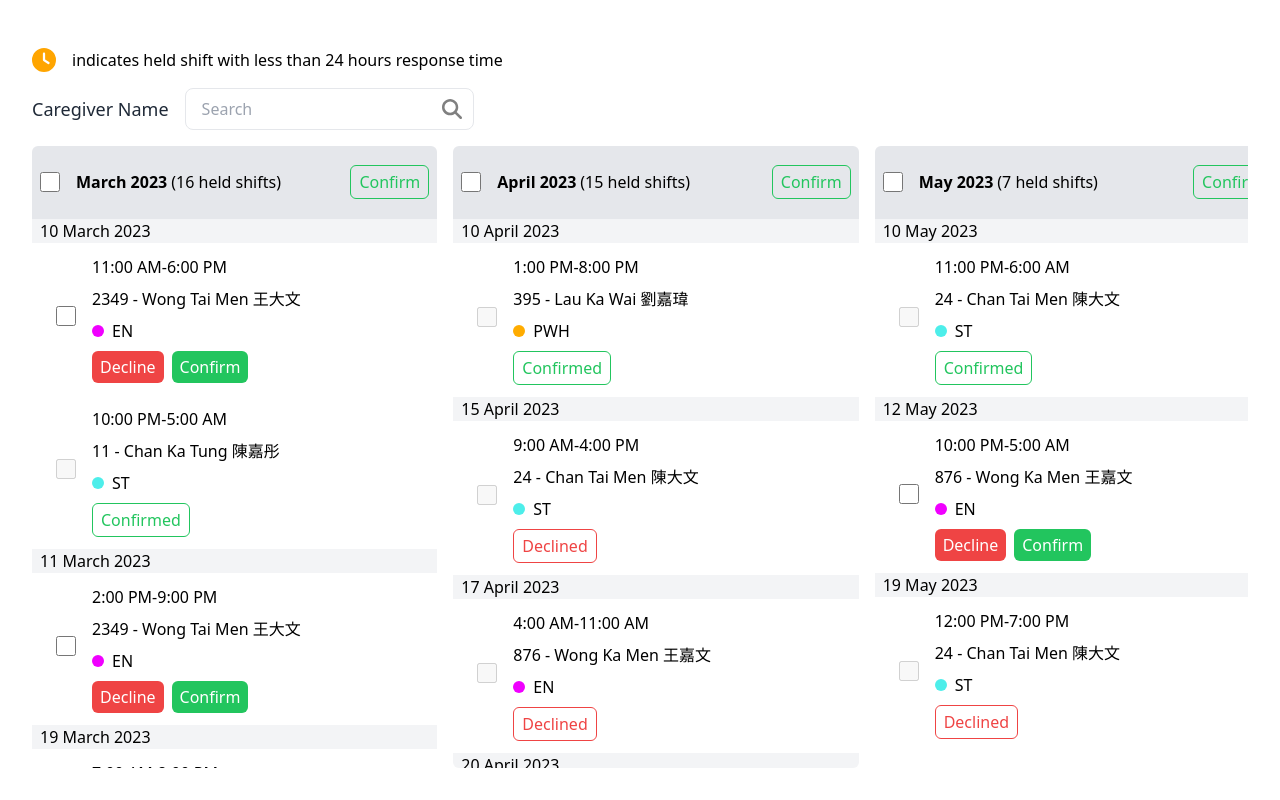
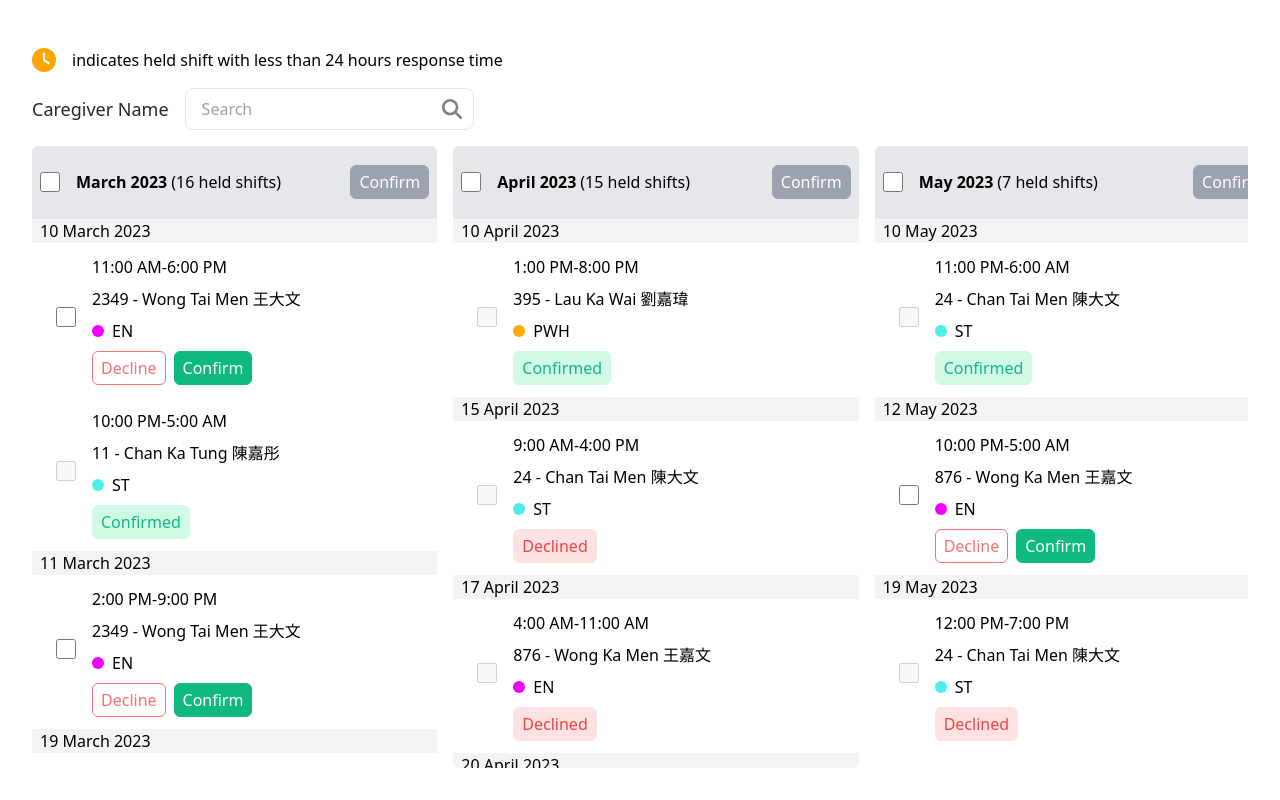
Before and after one commit to yilverdeja/caregiver-admin-dashboard, a React (Vite) app in the folder frontend/: page / in a window 1280 px wide. Built offline with nearby package versions, Linux system fonts and the light colour scheme.

Commit message:
fix: button stylings

```diff
--- a/frontend/src/components/ShiftCard.tsx
+++ b/frontend/src/components/ShiftCard.tsx
@@ -39,19 +39,15 @@ const ShiftCard = ({ shift, onUpdateStatus }: Props) => {
 					<StatusButton
 						onClick={() => onUpdateStatus('DECLINED')}
 						disabled={shift.status === 'DECLINED'}
-						show={shift.status === 'PENDING'}
 						buttonType="DECLINE"
-					>
-						{shift.status === 'PENDING' ? 'Decline' : 'Declined'}
-					</StatusButton>
+						status={shift.status}
+					/>
 					<StatusButton
 						onClick={() => onUpdateStatus('CONFIRMED')}
 						disabled={shift.status === 'CONFIRMED'}
-						show={shift.status === 'PENDING'}
 						buttonType="CONFIRM"
-					>
-						{shift.status === 'PENDING' ? 'Confirm' : 'Confirmed'}
-					</StatusButton>
+						status={shift.status}
+					/>
 				</div>
 			</div>
 		</div>
--- a/frontend/src/components/ShiftsMonthView.tsx
+++ b/frontend/src/components/ShiftsMonthView.tsx
@@ -97,10 +97,7 @@ const ShiftsMonthView = ({ monthKey }: Props) => {
 							});
 						}}
 						disabled={selectedCount === 0}
-						buttonType="CONFIRM"
-					>
-						Confirm
-					</StatusButton>
+					/>
 				</header>
 
 				<div className="overflow-auto sm:overflow-y-auto sm:h-full sm:flex-grow">
--- a/frontend/src/components/StatusButton.tsx
+++ b/frontend/src/components/StatusButton.tsx
@@ -1,40 +1,44 @@
-import { ReactNode } from 'react';
-
 interface Props {
-	children: ReactNode;
 	onClick: () => void;
 	disabled?: boolean;
-	show?: boolean;
-	buttonType: 'CONFIRM' | 'DECLINE';
+	buttonType?: 'CONFIRM' | 'DECLINE' | 'ALL';
+	status?: 'CONFIRMED' | 'PENDING' | 'DECLINED' | null;
 }
 
 const StatusButton = ({
-	children,
 	onClick,
 	disabled = false,
-	buttonType,
-	show = true,
+	buttonType = 'ALL',
+	status = null,
 }: Props) => {
-	if (!show && !disabled) return null;
+	const buttonText =
+		buttonType === 'CONFIRM'
+			? 'Confirm' + (disabled ? 'ed' : '')
+			: buttonType === 'DECLINE'
+			? 'Decline' + (disabled ? 'd' : '')
+			: 'Confirm';
+
+	if (status === 'CONFIRMED' && buttonType === 'DECLINE') return null;
+	if (status === 'DECLINED' && buttonType === 'CONFIRM') return null;
 
 	const baseStyle = 'px-2 py-1 rounded-md';
 	const buttonStyles = {
-		default: `${baseStyle} bg-gray-800 hover:bg-green-900 text-white`,
-		CONFIRM: `${baseStyle} bg-green-500 hover:bg-green-600 text-white`,
-		DECLINE: `${baseStyle} bg-red-500 hover:bg-red-600 text-white`,
+		ALL: `${baseStyle} bg-emerald-500 text-white border border-emerald-500 hover:bg-emerald-600 hover:border-emerald-600`,
+		CONFIRM: `${baseStyle} bg-emerald-500 text-white border border-emerald-500 hover:bg-emerald-600 hover:border-emerald-600`,
+		DECLINE: `${baseStyle} bg-transparent text-red-400 border border-red-400 font-medium`,
 	};
 
 	const disabledButtonStyles = {
-		default: `${baseStyle} bg-transparent text-gray-800 border border-gray-800`,
-		CONFIRM: `${baseStyle} bg-transparent text-green-500 border border-green-500`,
-		DECLINE: `${baseStyle} bg-transparent text-red-500 border border-red-500`,
+		ALL: `${baseStyle} bg-gray-400 text-white border border-gray-400`,
+		CONFIRM: `${baseStyle} bg-emerald-100 text-emerald-500 border border-emerald-100 font-medium`,
+		DECLINE: `${baseStyle} bg-red-100 text-red-500 border border-red-100 font-medium`,
 	};
 
 	const getButtonStyle = () => {
 		if (disabled) {
 			return disabledButtonStyles[buttonType];
 		}
-		return buttonStyles[buttonType] || buttonStyles['default'];
+		return buttonStyles[buttonType] || buttonStyles['ALL'];
 	};
 
 	return (
@@ -44,7 +48,7 @@ const StatusButton = ({
 			disabled={disabled}
 			className={getButtonStyle()}
 		>
-			{children}
+			{buttonText}
 		</button>
 	);
 };
```
